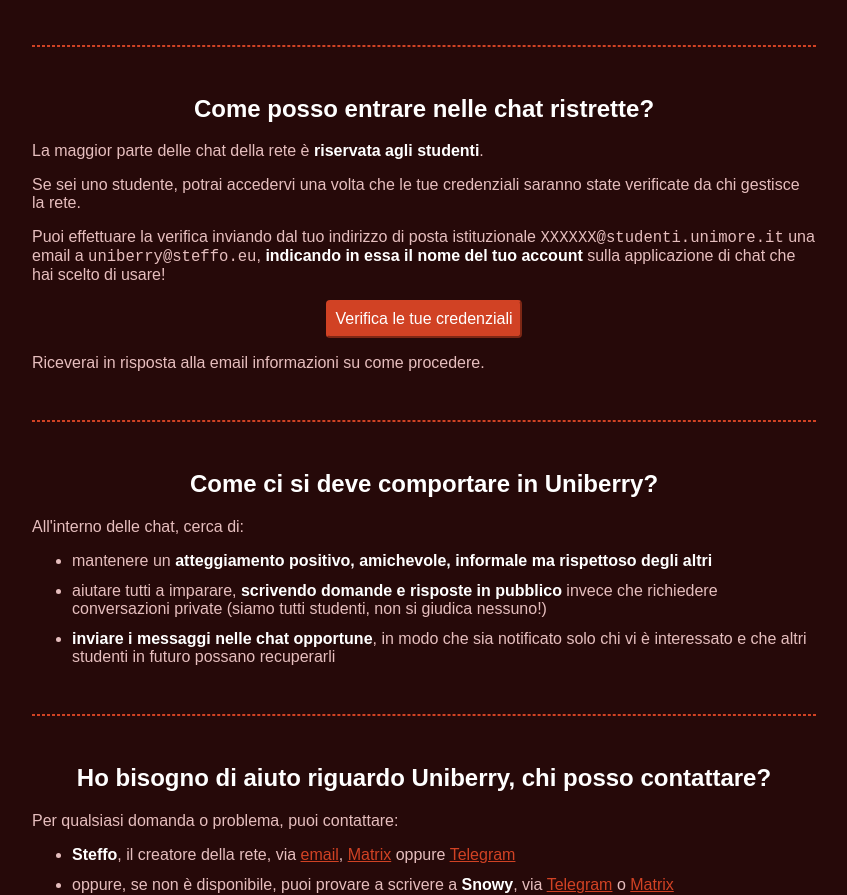
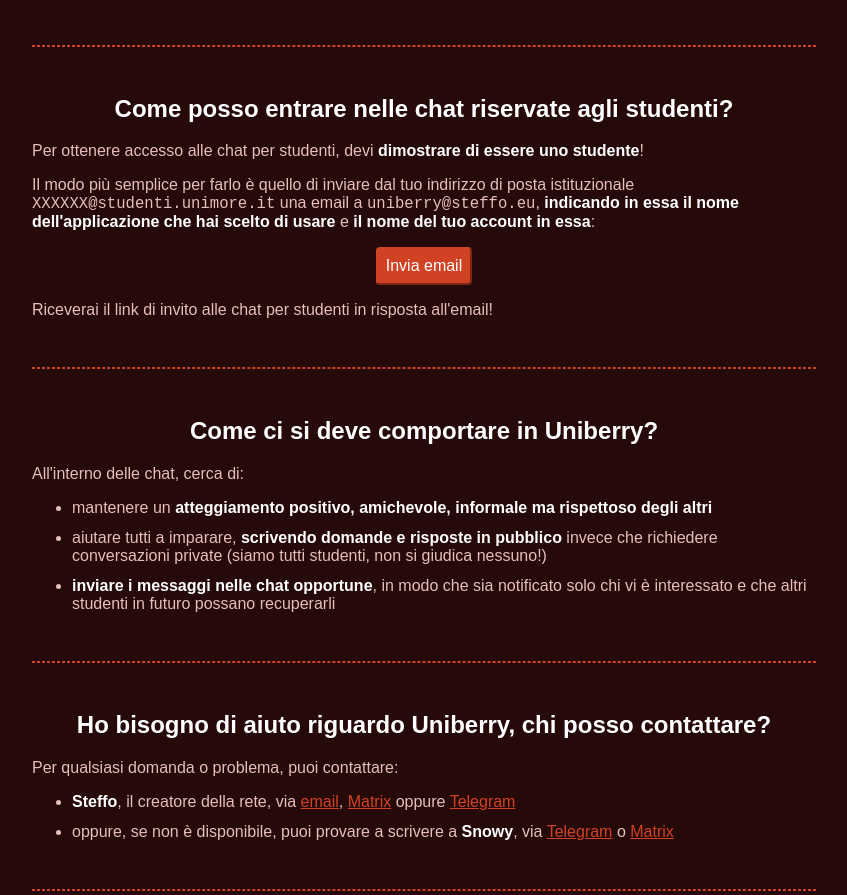
Before and after one commit to uniberry-info/lokiweb, an Eleventy site: page index.njk in a window 1280 px wide. Shown: the part 1261-2156 px from the top of the page, without its empty margins (216-1063 px from the left). Built offline with nearby package versions, Linux system fonts and the light colour scheme; Eleventy itself is replaced by a stand-in of ours; files that its build step writes are made by us from their sources.

Commit message:
Update website text

```diff
--- a/index.njk
+++ b/index.njk
@@ -119,24 +119,21 @@ layout: base
 <hr/>
 
 <h2>
-	Come posso entrare nelle chat ristrette?
+	Come posso entrare nelle chat riservate agli studenti?
 </h2>
 <p>
-	La maggior parte delle chat della rete è <b>riservata agli studenti</b>.
+	Per ottenere accesso alle chat per studenti, devi <b>dimostrare di essere uno studente</b>!
 </p>
 <p>
-	Se sei uno studente, potrai accedervi una volta che le tue credenziali saranno state verificate da chi gestisce la rete.
-</p>
-<p>
-	Puoi effettuare la verifica inviando dal tuo indirizzo di posta istituzionale <code>XXXXXX@studenti.unimore.it</code> una email a <code>uniberry@steffo.eu</code>, <b>indicando in essa il nome del tuo account</b> sulla applicazione di chat che hai scelto di usare!
+	Il modo più semplice per farlo è quello di inviare dal tuo indirizzo di posta istituzionale <code>XXXXXX@studenti.unimore.it</code> una email a <code>uniberry@steffo.eu</code>, <b>indicando in essa il nome dell'applicazione che hai scelto di usare</b> e <b>il nome del tuo account in essa</b>:
 </p>
 <p class="center">
 	<a class="btn" href="mailto:uniberry@steffo.eu?subject=Uniberry%20-%20Verifica%20credenziali&body=Ciao!%20Sono%20<USERNAME>%20su%20<APPLICAZIONE>!%20Potresti%20verificarmi?">
-		Verifica le tue credenziali
+		Invia email
 	</a>
 </p>
 <p>
-	Riceverai in risposta alla email informazioni su come procedere.
+	Riceverai il link di invito alle chat per studenti in risposta all'email!
 </p>
 
 <hr/>
```
